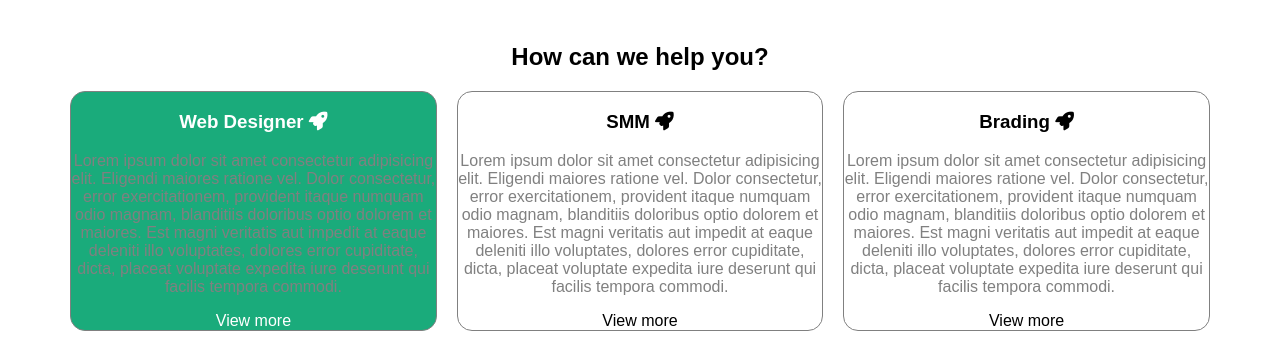
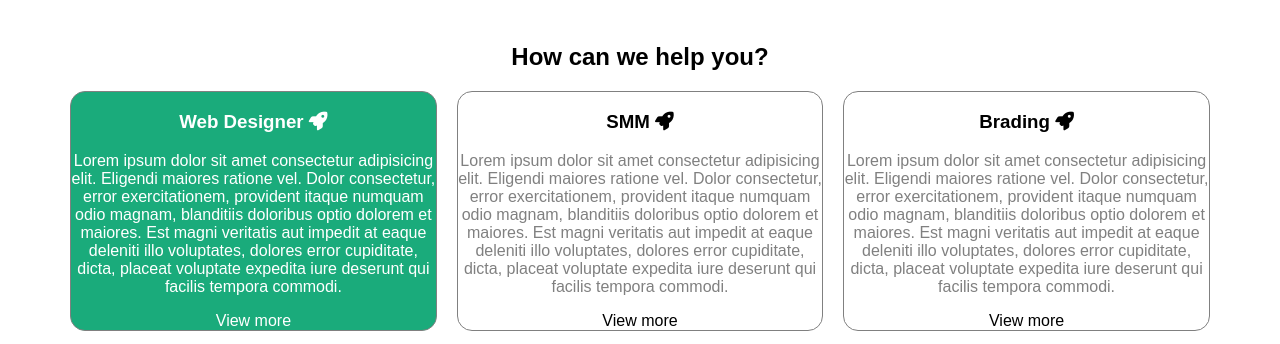
Before and after one commit to IsmoilGiga/Uyga-vazifa-2.3, a plain HTML site: page index.html in a window 1280 px wide. In both pictures the pointer is over the element 253 px from the left and 679 px from the top of the page. Shown: the part 456-800 px from the top of the page. Drawn offline with Linux system fonts and the light colour scheme.

Commit message:
Sigma2.3

```diff
--- a/style.css
+++ b/style.css
@@ -215,3 +215,7 @@ form {
 .card:hover h3{
     color: white;
 }
+
+.card:hover p{
+    color: white;
+}
```
